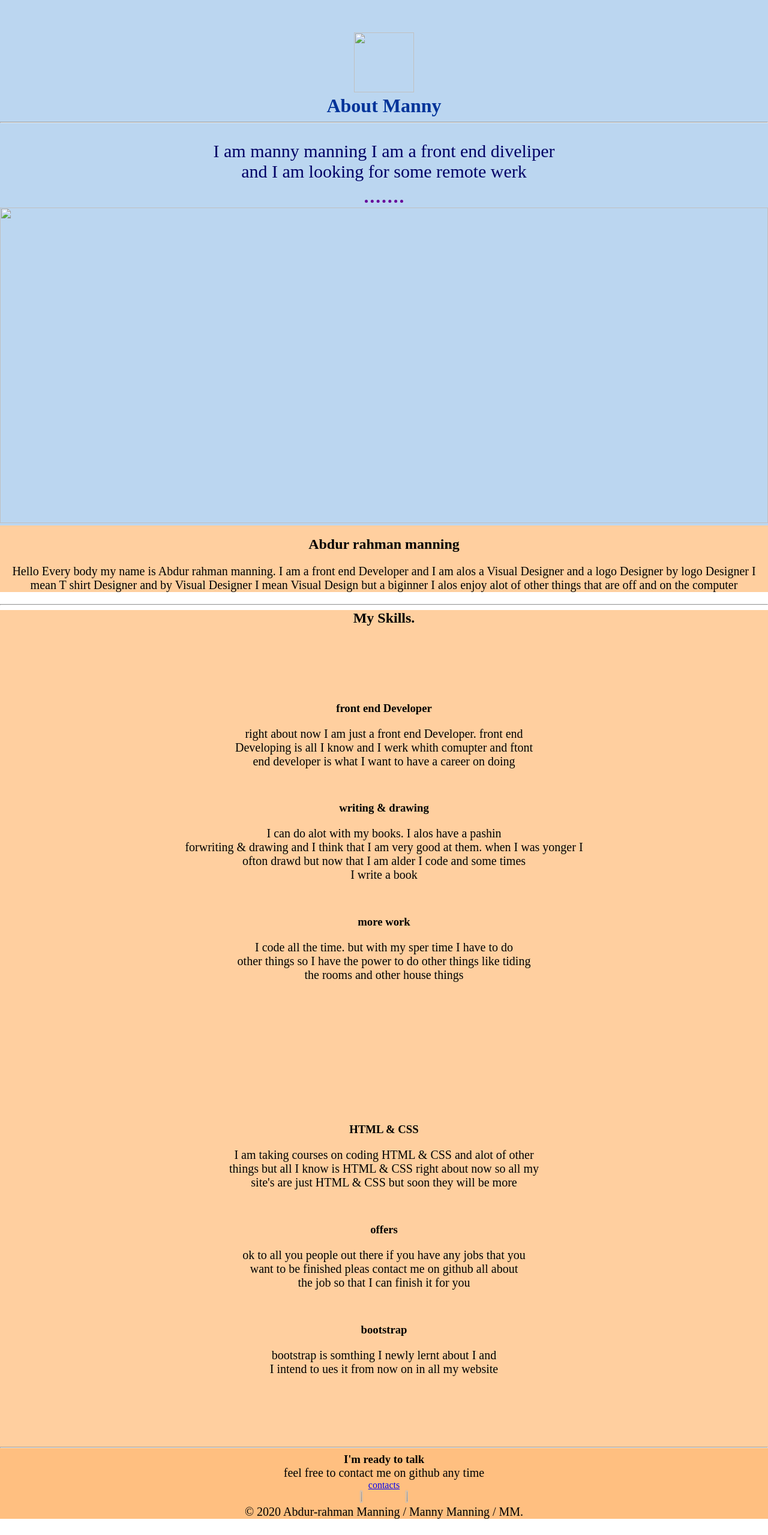
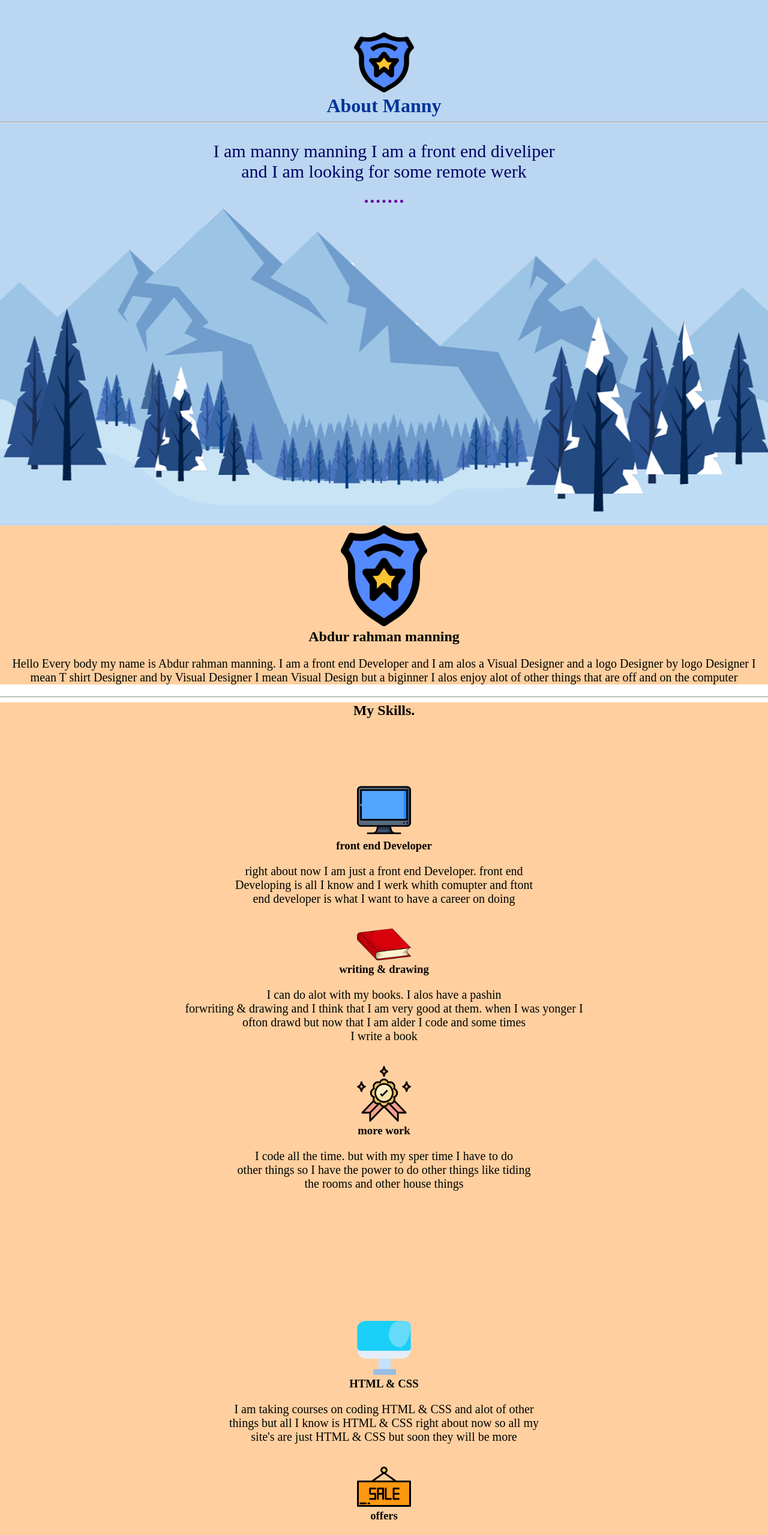
Before and after one commit to Abdurahmanm2020/Manny, a plain HTML site: page Manny.html in a window 1280 px wide. Shown: the top 2559 px of the page at 60% size. Before the commit the page ends 2532 px from the top, so only its background shows below. Drawn offline with Linux system fonts and the light colour scheme.

Commit message:
Update Manny.html

```diff
--- a/Manny.html
+++ b/Manny.html
@@ -3,8 +3,8 @@
 <head>
 <meta charset="utf-8" />
 <title>Manny</title>
-<link rel="stylesheet" href="manny/style.css">
-<link rel="icon" href="images/25.ico">
+<link rel="stylesheet" href="style.css">
+<link rel="icon" href="25.ico">
 </head>
 
 <body>
@@ -15,7 +15,7 @@
 <br>
 <br>
 
-<img  class="pacman"src="images/me.png" alt width="100" height="100" "logo"/>
+<img  class="pacman"src="me.png" alt width="100" height="100" "logo"/>
 <h1 class="page-title">
 About Manny</h1>
 <hr class="line">
@@ -26,14 +26,14 @@ About Manny</h1>
 and I am looking for some remote werk</p>
 <hr class="dotted-hr">
 
-<img  class="mount"src="images/mount-clouds.png"  alt width="975" height="526" "mount"/>
+<img  class="mount"src="mount-clouds.png"  alt width="975" height="526" "mount"/>
 
 
 </div>
 
 <div class="middle-container">
    <div class="profile">
-     <img class="logo" src="images/me.png" alt="">
+     <img class="logo" src="me.png" alt="">
      <h2 id="name">Abdur rahman manning</h2>
      <p id="my-speech">Hello Every body my name is Abdur rahman manning. I am a front end Developer
      and I am alos a Visual Designer and a logo Designer by logo Designer I mean T shirt Designer and by Visual Designer I mean Visual Design but a biginner I alos enjoy alot of other things that are off and on the computer  </p>
@@ -56,17 +56,17 @@ and I am looking for some remote werk</p>
 
     <div class="row">
     <div class="features-box col-lg-4">
-      <img class="skill-img" src="images/computer-screen.png" alt="">
+      <img class="skill-img" src="computer-screen.png" alt="">
      <h3>front end Developer</h3>
            <p>right about now I am just a front end Developer. front end <br>Developing is all I know and I werk whith comupter and ftont<br> end developer is what I want to have a career on doing </p>
      </div>
      <div class="features-box col-lg-4">
-  <img class="skill-img" src="images/maxresdefault.png" alt="">
+  <img class="skill-img" src="maxresdefault.png" alt="">
     <h3>writing & drawing</h3>
            <p> I can do alot with my books. I alos have a pashin<br> forwriting & drawing and I think that I am very good at them. when I was yonger I <br>ofton drawd but now that I am alder I code and some times<br> I write a book</p>
     </div>
     <div class="features-box col-lg-4">
-  <img class="skill-img" src="images/award.png" alt="">
+  <img class="skill-img" src="award.png" alt="">
     <h3>more work</h3>
            <p>I code all the time. but with my sper time I have to do <br>other things so  I have the power to do other things like tiding<br> the rooms and other house things</p>
     </div>
@@ -87,18 +87,18 @@ and I am looking for some remote werk</p>
 
     <div class="row">
     <div class="features-box col-lg-4">
-   <img class="skill-img" src="images/Untitled-3.png" alt="">
+   <img class="skill-img" src="Untitled-3.png" alt="">
       <h3>HTML & CSS</h3>
            <p>I am taking courses on coding HTML & CSS and alot of other<br> things but all I know is HTML & CSS right about now so all my<br> site's are just HTML & CSS but soon they will be more</p>
 
      </div>
      <div class="features-box col-lg-4">
-  <img class="skill-img" src="images/sales.png" alt="">
+  <img class="skill-img" src="sales.png" alt="">
     <h3>offers</h3>
            <p>ok to all you people out there if you have any jobs  that you<br> want to be finished pleas contact me on github all about<br> the job so that I can finish it for you </p>
     </div>
     <div class="features-box col-lg-4">
-      <img class="skill-img" src="images/boot-strap.png" alt="">
+      <img class="skill-img" src="boot-strap.png" alt="">
 
       <h3>bootstrap</h3>
            <p>bootstrap is somthing I newly lernt about I and <br>I intend to ues it from now on in all my website</p>
@@ -154,36 +154,10 @@ and I am looking for some remote werk</p>
  </div>
 
 
+ <div class="bottom-container">
+   <a class="footer-link" href="https://github.com/Abdurahmanm2020"><img src="github+icon-1320168274457504277.png" alt=""class="footer-img"></a>
 
-
-
-
-<!-- <div id="contact-from">
- <form class="" action="mailto:umann2003@gmail.com" method="post" enctype="text/plain">
-  <label class="form-text">Your name:</label>
-  <input class="text-feild" type="text" name="" value=""><br>
-
-  <label class="form-text">Your address:</label>
-  <input class="text-feild" type="text" Adress="" value=""><br>
-
-  <label class="form-text">Your Password:</label>
-  <input class="text-feild" type="Password" name="" value=""><br>
-
-  <label class="form-text">Message</label><br>
-  <textarea class="text-feild" name="Message" rows="10" cols="50"></textarea><br>
-
-  <label class="form-text">Do you want awesome emails from me?</label>
-  <input type="checkbox" Number=""><br>
-
-  <input class="text-feild" type="submit" Number="">
-</form>
-</div>-->
-
-
- <div class="bottom-container">
-   <a class="footer-link" href="https://github.com/Abdurahmanm2020"><img src="images/github+icon-1320168274457504277.png" alt=""class="footer-img"></a>
-
-   <a class="footer-link" href="https://codepen.io/Abdurahmanm"><img src="images/social-32-512.png" alt=""class="footer-img"></a>
+   <a class="footer-link" href="https://codepen.io/Abdurahmanm"><img src="social-32-512.png" alt=""class="footer-img"></a>
 
 
  </div>
```
